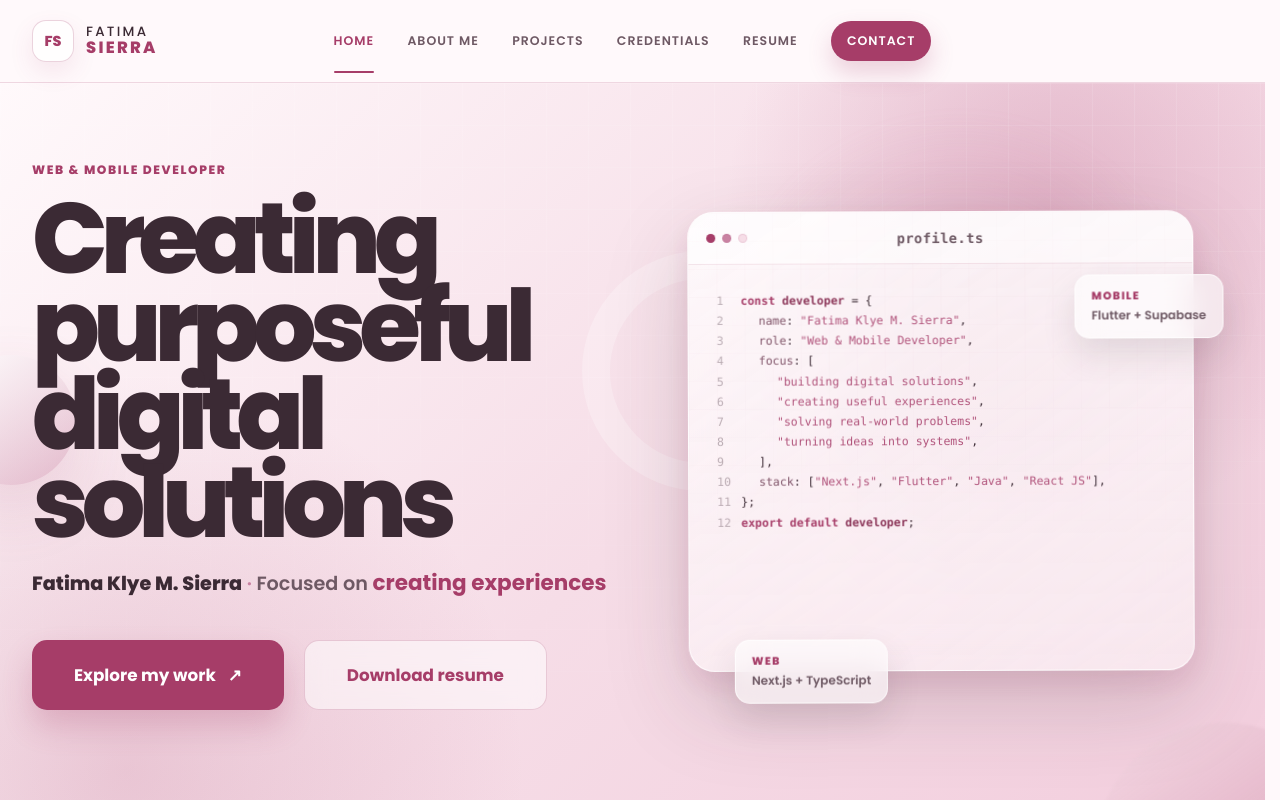
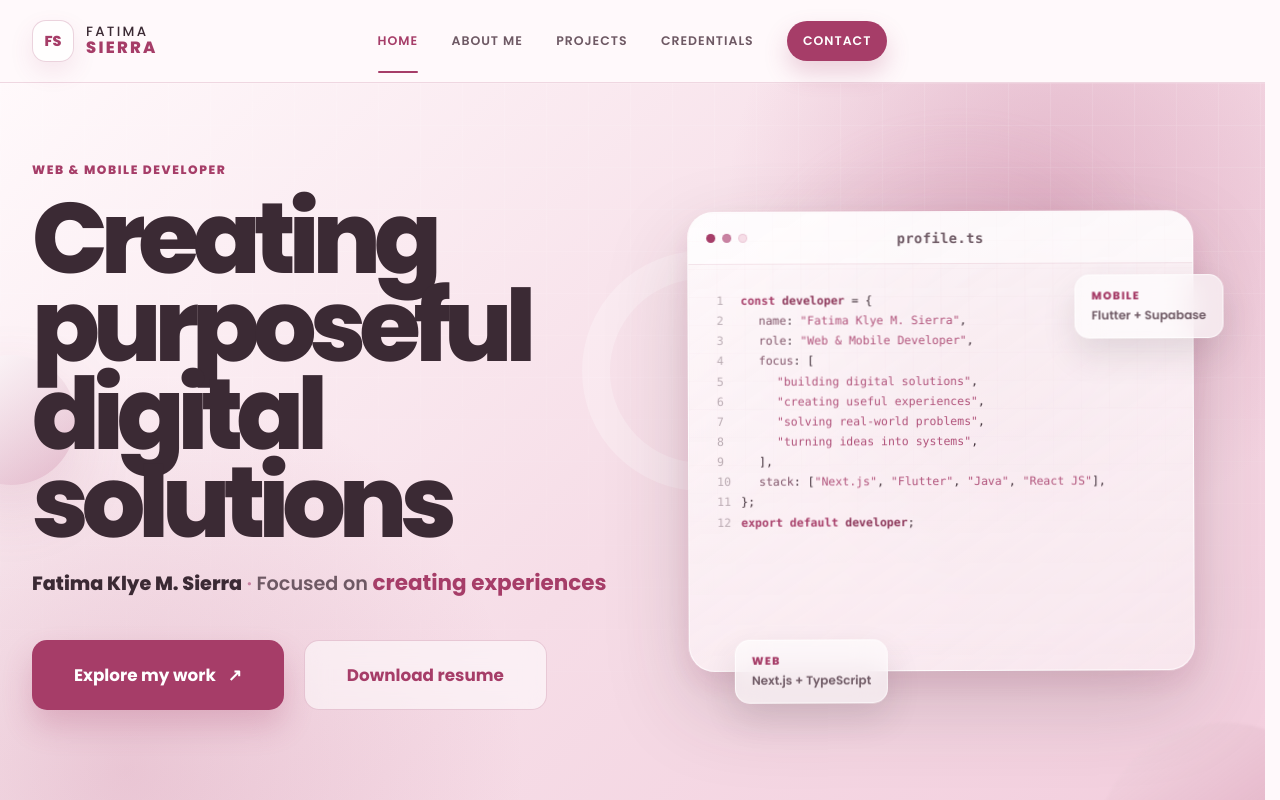
Before and after one commit to FatimaKlye/fatima-sierra-portfolio, a Next.js app: page / in a window 1280 px wide. Shown: the top 800 px of the page. Built offline with nearby package versions, Linux system fonts and the light colour scheme.

Commit message:
Remove Resume item from top navigation menu

```diff
--- a/components/layout/SiteHeader.tsx
+++ b/components/layout/SiteHeader.tsx
@@ -16,7 +16,6 @@ const NAV_LINKS: NavLink[] = [
   { href: "/about", label: "About Me" },
   { href: "/projects", label: "Projects" },
   { href: "/credentials", label: "Credentials" },
-  { href: "/resume", label: "Resume" },
   { href: "/contact", label: "Contact", isCta: true },
 ];
 
```
